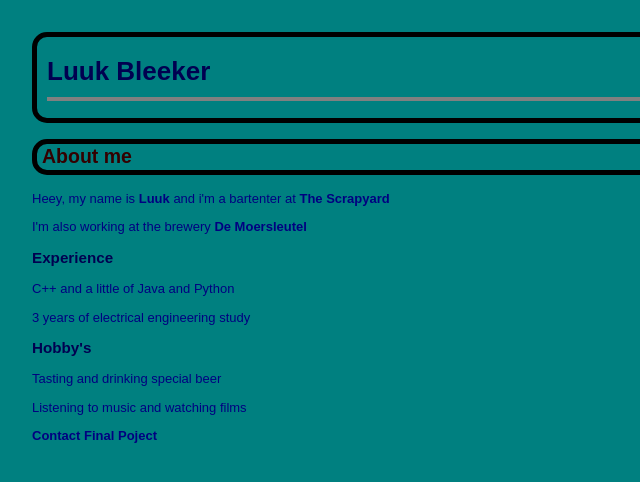
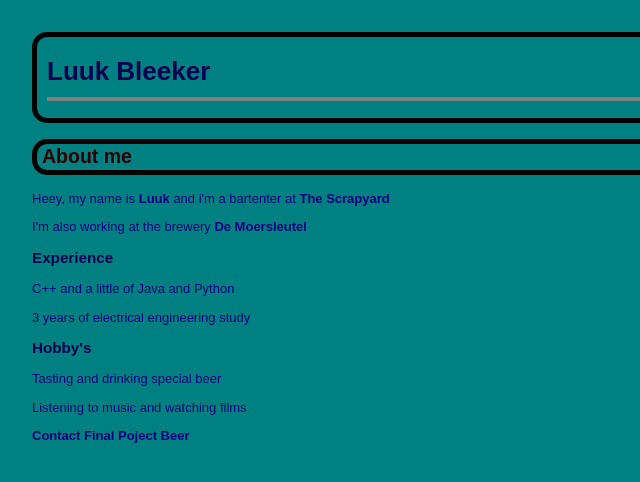
Before and after one commit to LBBleeker/Webdevelopment, a plain HTML site: page index.html in a window 1280 px wide. Shown: the full height of the page, 0-640 px from the left. Drawn offline with Linux system fonts and the light colour scheme.

Commit message:
Update index.html

```diff
--- a/index.html
+++ b/index.html
@@ -49,6 +49,10 @@
 <a href="./final_project_LBBleeker/index.html">
         <strong>Final Poject</strong>
       </a>
+<a href="./hackaton/index.html">
+        <strong>Beer</strong>
+      </a>
+
     </footer>
   </body>
 </html>
```
